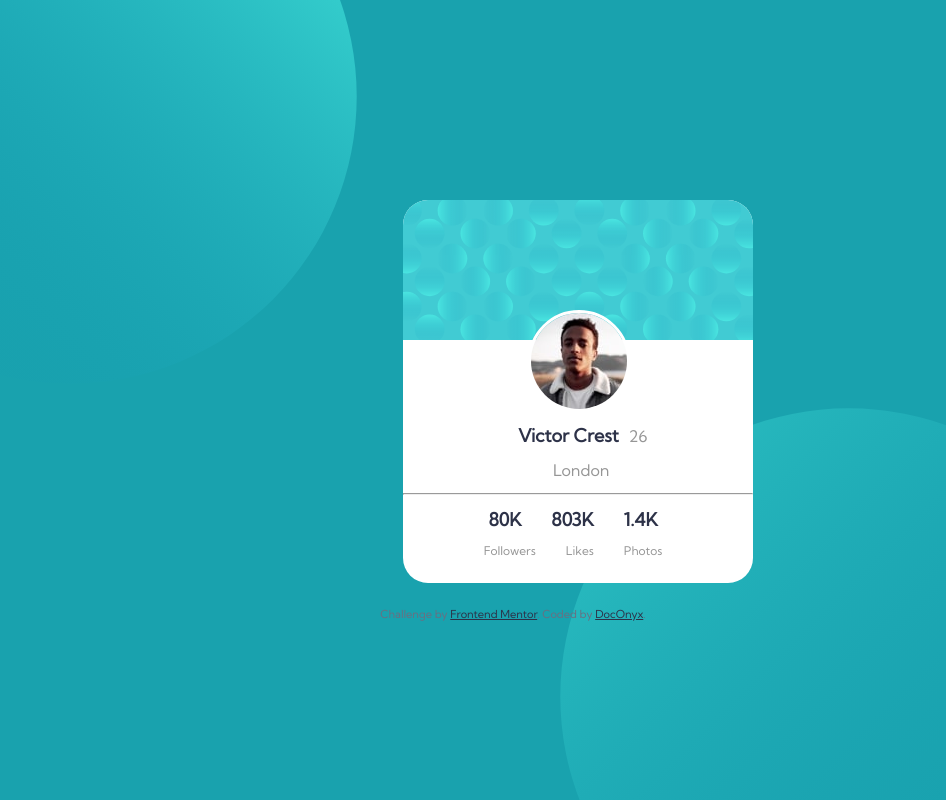
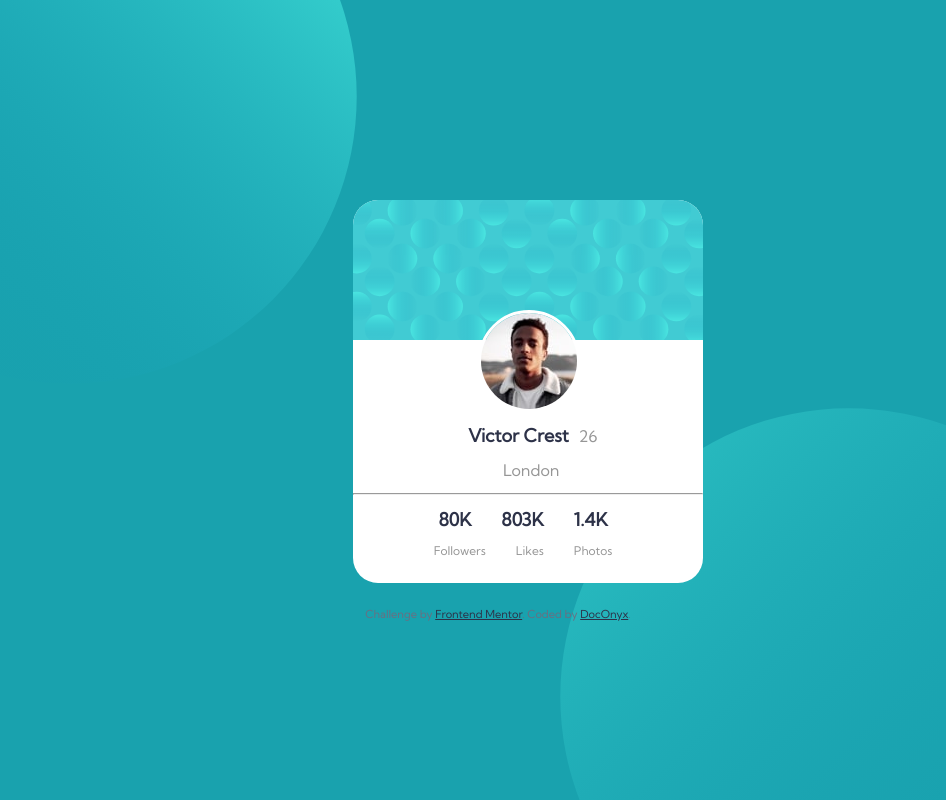
Before and after one commit to DocOnyx/profile-card-challenge, a plain HTML site: page index.html in a window 1280 px wide. Shown: the top 800 px of the page, without its empty margins (127-1073 px from the left). Drawn offline with Linux system fonts and the light colour scheme.

Commit message:
made few css changes

```diff
--- a/css/styles.css
+++ b/css/styles.css
@@ -8,7 +8,7 @@ hr { color: hsl(229, 23%, 23%);}
 
 
 
-.attribution { position: relative; top: 20px; font-size: 11px; text-align: center; color: hsl(227, 10%, 46%);}
+.attribution { position: relative; top: 20px; right: 15px; font-size: 11px; text-align: center; color: hsl(227, 10%, 46%);}
 
 .attribution a { color: hsl(229,23%, 23%); }
 
@@ -18,7 +18,15 @@ hr { color: hsl(229, 23%, 23%);}
 
 .bottom-pattern { width: 40%; position: relative; left: 100px; top: 400px;}
 
-.card { position: absolute; top: 200px; right:400px; background-color: white; border-radius: 25px;}
+.card { position: absolute; top: 200px; right:450px; background-color: white; border-radius: 25px;}
+
+/*.card {
+    position: relative;
+    bottom: 400px;
+    left: 400px;
+    background-color: white;
+    border-radius: 25px;
+    width: 30%;*/
 
 .pattern-card{ display: block; border-radius: 25px 25px 0 0;}
 
```
